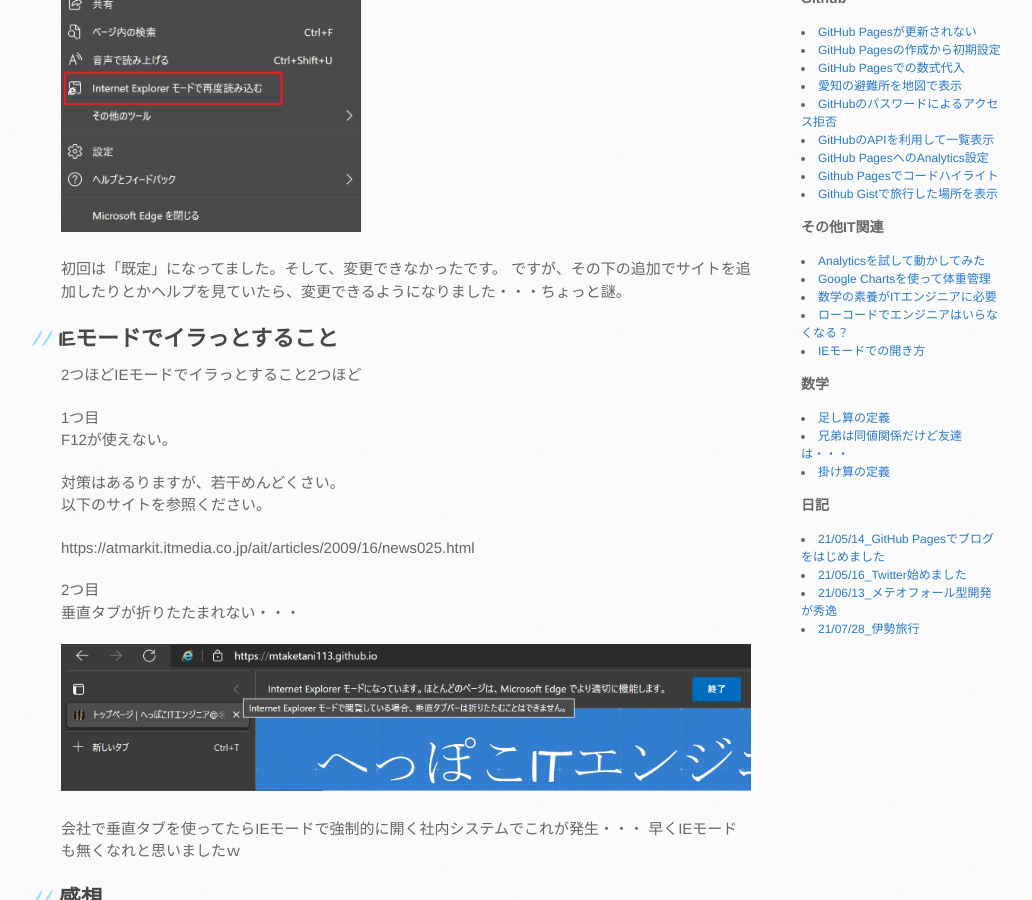
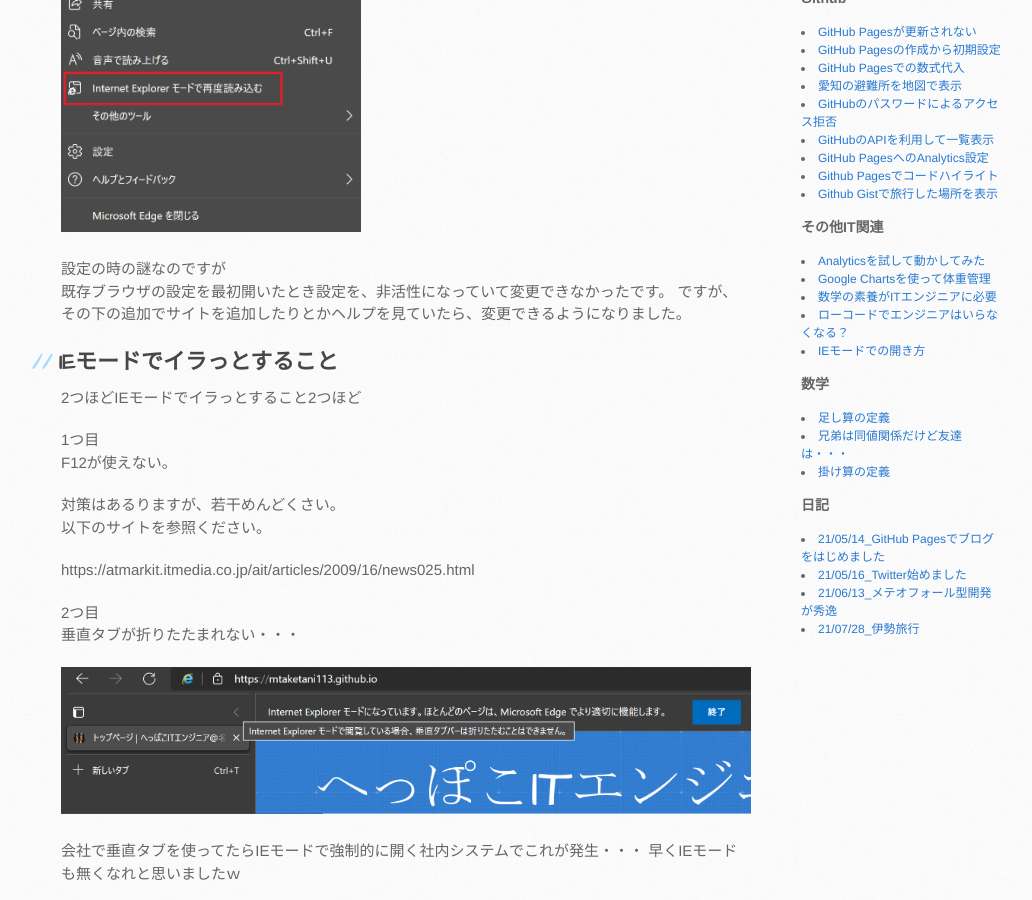
Before and after one commit to mtaketani113/mtaketani113.github.io, a Jekyll site: the page built from it/other/openIeMode.md, in a window 1280 px wide and 900 px high, scrolled down 1318 px. Shown: the whole window, without its empty margins (109-1141 px from the left). Built offline with Jekyll 4.4.1, drawn with Linux system fonts in a browser that asks for light colours; comment, search, counter and statistics services are not loaded; the repository's description, which GitHub fills in, is left out.

Commit message:
文言変更

```diff
--- a/it/other/openIeMode.md
+++ b/it/other/openIeMode.md
@@ -22,8 +22,9 @@ IEモードでの開き方ですが、2021年8月時点のIEモードの開き
 
 <img src="/images/it/othre/changeIEMode.png" alt="IEモード切替" width="300">
 
-初回は「既定」になってました。そして、変更できなかったです。
-ですが、その下の追加でサイトを追加したりとかヘルプを見ていたら、変更できるようになりました・・・ちょっと謎。
+設定の時の謎なのですが
+既存ブラウザの設定を最初開いたとき設定を、非活性になっていて変更できなかったです。
+ですが、その下の追加でサイトを追加したりとかヘルプを見ていたら、変更できるようになりました。
 
 ## IEモードでイラっとすること
 
```
